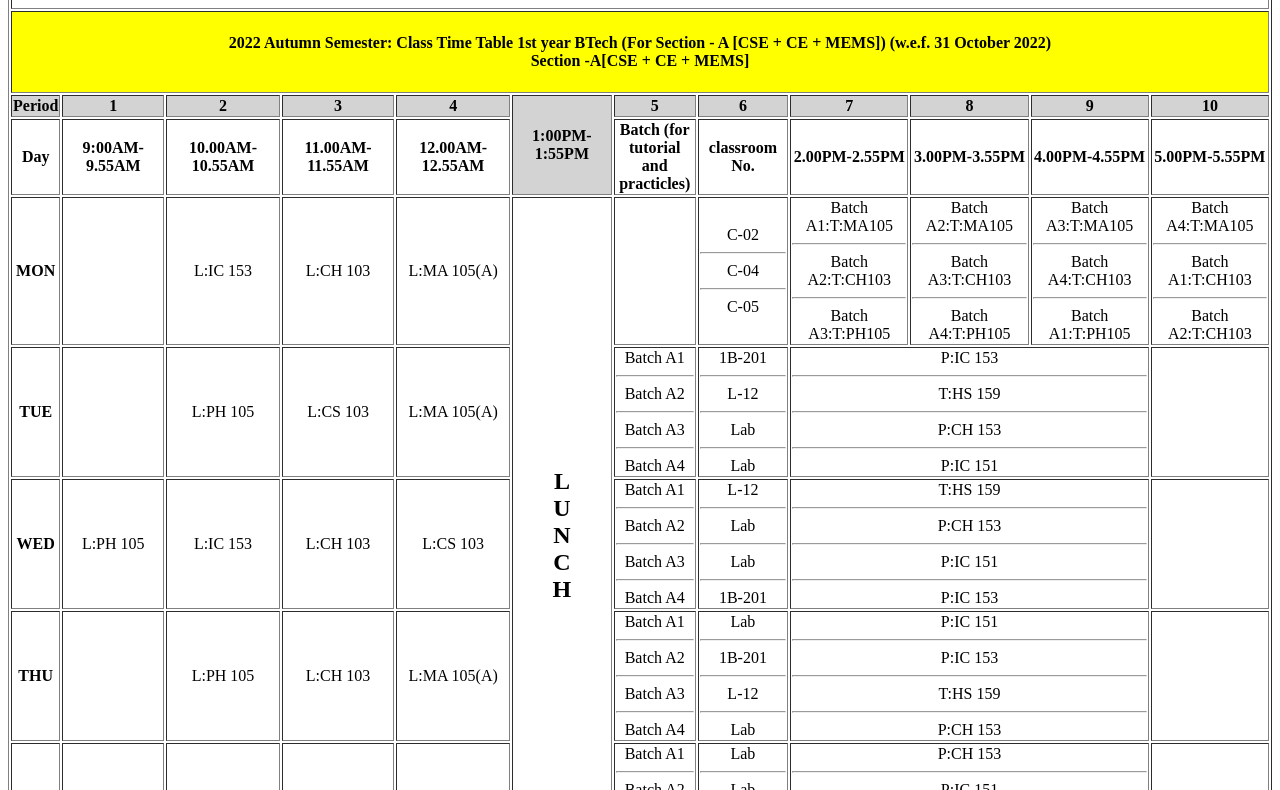
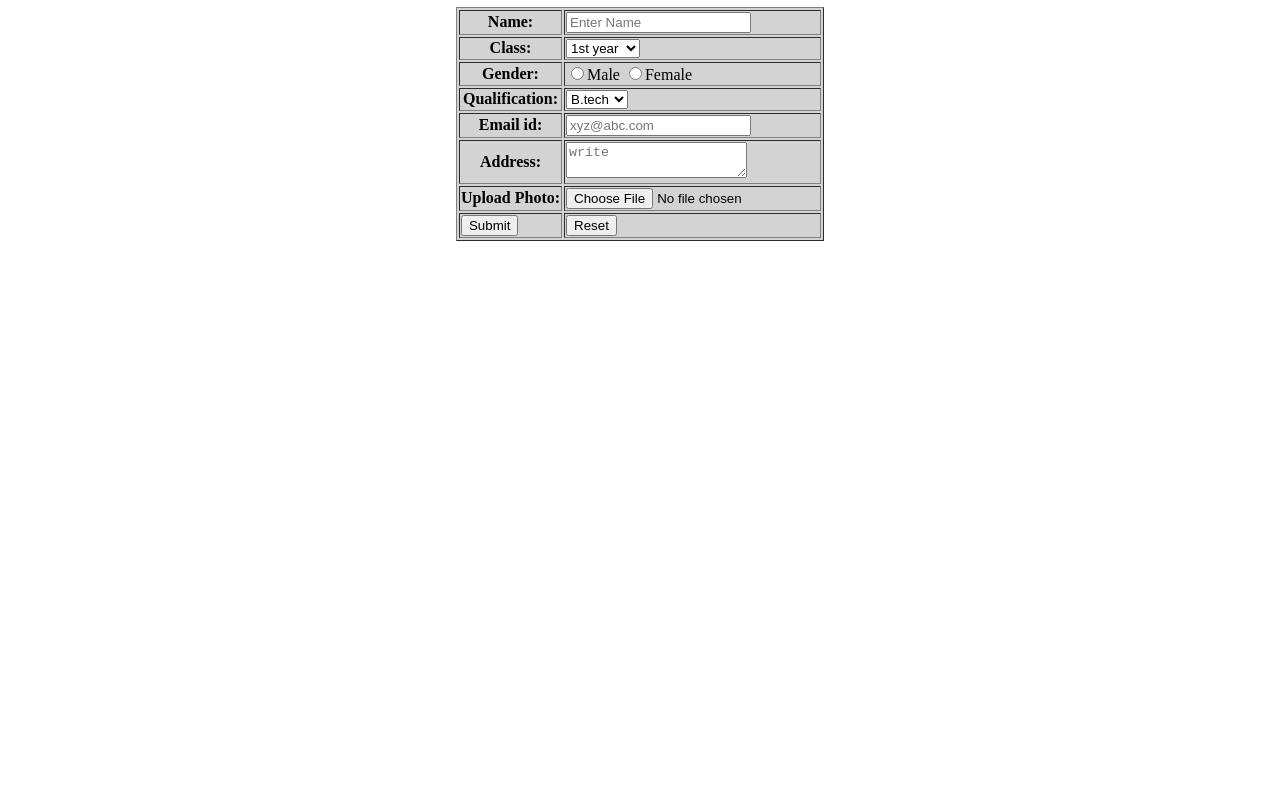
Before and after one commit to Abs6187/FORM, a plain HTML site: page index.html in a window 1280 px wide. Shown: the part 73-863 px from the top of the page. After the commit the page ends 800 px from the top, so only its background shows below. Drawn offline with Linux system fonts and the light colour scheme.

Commit message:
Add files via upload

```diff
--- a/index.html
+++ b/index.html
@@ -1,144 +1,70 @@
 <!DOCTYPE html>
-<!-- saved from url=(0032)http://127.0.0.1:5500/index.html -->
-<html lang="en"><head><meta http-equiv="Content-Type" content="text/html; charset=UTF-8">
-		<title>Time Table</title>
+<html lang="en">
+<head >
+ <title>Form</title>
 </head>
 <body>
-		<table border="1">
-			<tbody><tr align="center" valign="middle">
-				<th colspan="12"><h2> Institute of Technology Indore</h2></th>
+    <h1 align="center" valign="middle">Registration Form</h1>
+    <form>
+        <table bgcolor="lightgrey" align="center" border="1">
+            <tr valign="middle" >
+                <th>Name:</th>
+                <td><input type="text" placeholder="Enter Name"></td>
+
+                <tr valign="middle" >
+                    <th>Class:</th>
+                 <td><Select name="class" id="class">
+                    <option value="1st year">1st year</option>
+                    <option value="2nd year">2nd year</option>
+                    <option value="3rd year">3rd year</option>
+                    <option value="4th year">4th year</option>
+                 </Select></td>
                  </tr>
-			<tr bgcolor="yellow" align="center" valign="middle">
-				<th colspan="12"><h4> 2022 Autumn Semester: Class Time Table 1st year BTech (For Section - A [CSE + CE + MEMS]) (w.e.f. 31 October 2022)<br>Section -A[CSE + CE + MEMS]</h4></th>
+                 <tr valign="middle">
+                    <th>Gender:</th>
+                    <td><label for="1">
+                        <input type="radio" value="male" name="gender" id="1">Male
+                        </label>
+                        <label for="2">
+                        <input type="radio" value="Female" name="gender" id="2">Female
+                        </label></td>
                  </tr>
-			<tr bgcolor="lightgrey" align="center" valign="middle">
-				<th>Period</th>
-				<th>1</th>
-				<th>2</th>
-				<th>3</th>
-				<th>4</th>
-				<th rowspan="2">1:00PM-1:55PM</th>
-				<th>5</th>
-				<th>6</th>
-				<th>7</th>
-				<th>8</th>
-				<th>9</th>
-				<th>10</th>
+                <tr valign="middle">
+                    <th>Qualification:</th>
+                    <td><Select name="Qualification" id="Qualification">
+                        <option value="B.tech">B.tech</option>
+                        <option value="M.tech">M.tech</option>
+                        <option value="M.Sc">M.Sc</option>
+                        <option value="Phd">Phd</option>
+                        <option value="others">others</option>
+                     </Select></td>
                 </tr>
-			<tr align="center" valign="middle">
-				<th>Day</th>
-				<th>9:00AM-9.55AM</th>
-				<th>10.00AM-10.55AM</th>
-				<th>11.00AM-11.55AM</th>
-				<th>12.00AM-12.55AM</th>
-				<th>Batch (for <br> tutorial and <br> practicles)</th>
-				<th>classroom No.</th>
-				<th>2.00PM-2.55PM</th>
-				<th>3.00PM-3.55PM</th>
-				<th>4.00PM-4.55PM</th>
-				<th>5.00PM-5.55PM</th>
+                <tr>
+                    <th>Email id:</th>
+                    <td><input type="mail" placeholder="xyz@abc.com"></td>
                 </tr>
-			<tr align="center" valign="middle">
-				<th>MON     </th>
-				<td>        </td>
-				<td>L:IC 153</td>
-				<td>L:CH 103</td>
-				<td>L:MA 105(A)</td>
-				<td rowspan="5"><h2>L<br>U<br>N<br>C<br>H</h2></td>
-				<td>         </td>
-				<td>C-02 <hr> C-04 <hr> C-05</td>
-				<td>Batch A1:T:MA105<hr>Batch A2:T:CH103<hr>Batch A3:T:PH105</td>
-				<td>Batch A2:T:MA105<hr>Batch A3:T:CH103<hr>Batch A4:T:PH105</td>
-				<td>Batch A3:T:MA105<hr>Batch A4:T:CH103<hr>Batch A1:T:PH105 </td>
-				<td>Batch A4:T:MA105<hr>Batch A1:T:CH103<hr>Batch A2:T:CH103 </td>
+                <tr>
+                    <th>Address:</th>
+                    <td><textarea placeholder="write"></textarea></td>
                 </tr>
-			<tr align="center" valign="middle">
-				<th>TUE</th>
-				<td></td>
-				<td>L:PH 105</td>
-				<td>L:CS 103</td>
-				<td>L:MA 105(A)</td>
-				<td>Batch A1<hr>Batch A2<hr>Batch A3<hr>Batch A4</td>
-				<td>1B-201<hr>L-12<hr>Lab<hr>Lab</td>
-				<td colspan="3">P:IC 153<hr>T:HS 159<hr>P:CH 153<hr>P:IC 151
-				</td>
-				<td></td>
-			</tr>
-			<tr align="center" valign="middle">
-				<th>WED</th>
-				<td>L:PH 105</td>
-				<td>L:IC 153</td>
-				<td>L:CH 103</td>
-				<td>L:CS 103</td>
-				<td>Batch A1<hr>Batch A2<hr>Batch A3<hr>Batch A4</td>
-				<td>L-12<hr>Lab<hr>Lab<hr>1B-201</td>
-				<td colspan="3">T:HS 159<hr>P:CH 153<hr>P:IC 151<hr>P:IC 153</td>
-				<td></td>
-			</tr>
-			<tr align="center" valign="middle">
-				<th>THU</th>
-				<th></th>
-				<td>L:PH 105</td>
-				<td>L:CH 103</td>
-				<td>L:MA 105(A)</td>
-				<td>Batch A1<hr>Batch A2<hr>Batch A3<hr>Batch A4</td>
-				<td>Lab<hr>1B-201<hr>L-12<hr>Lab</td>
-				<td colspan="3">P:IC 151<hr>P:IC 153<hr>T:HS 159<hr>P:CH 153
-					</td><td> </td>
+                <tr>
+                    <th>Upload Photo:</th>
+                    <td><input type="file"></td>
 
                 </tr>
-			<tr align="center" valign="middle">
-				<th>FRI</th>
-				<td></td>
-				<td>L:CH 103</td>
-				<td>L:CS 103</td>
-				<td>L:MA 105(A)</td>
-				<td>Batch A1<hr>Batch A2<hr>Batch A3<hr>Batch A4</td>
-				<td>Lab<hr>Lab<hr>1B-201<hr>L-12</td>
-				<td colspan="3">P:CH 153<hr>P:IC 151<hr>P:P:IC 153<hr>T:HS 159</td>
-				<td></td>
-
+                <tr align="left">
+                    <th><input type="submit"> </th>
+                    <th><input type="reset"></th>
                 </tr>
-		</tbody></table>
-	<!-- Code injected by live-server -->
-<script>
-	// <![CDATA[  <-- For SVG support
-	if ('WebSocket' in window) {
-		(function () {
-			function refreshCSS() {
-				var sheets = [].slice.call(document.getElementsByTagName("link"));
-				var head = document.getElementsByTagName("head")[0];
-				for (var i = 0; i < sheets.length; ++i) {
-					var elem = sheets[i];
-					var parent = elem.parentElement || head;
-					parent.removeChild(elem);
-					var rel = elem.rel;
-					if (elem.href && typeof rel != "string" || rel.length == 0 || rel.toLowerCase() == "stylesheet") {
-						var url = elem.href.replace(/(&|\?)_cacheOverride=\d+/, '');
-						elem.href = url + (url.indexOf('?') >= 0 ? '&' : '?') + '_cacheOverride=' + (new Date().valueOf());
-					}
-					parent.appendChild(elem);
-				}
-			}
-			var protocol = window.location.protocol === 'http:' ? 'ws://' : 'wss://';
-			var address = protocol + window.location.host + window.location.pathname + '/ws';
-			var socket = new WebSocket(address);
-			socket.onmessage = function (msg) {
-				if (msg.data == 'reload') window.location.reload();
-				else if (msg.data == 'refreshcss') refreshCSS();
-			};
-			if (sessionStorage && !sessionStorage.getItem('IsThisFirstTime_Log_From_LiveServer')) {
-				console.log('Live reload enabled.');
-				sessionStorage.setItem('IsThisFirstTime_Log_From_LiveServer', true);
-			}
-		})();
-	}
-	else {
-		console.error('Upgrade your browser. This Browser is NOT supported WebSocket for Live-Reloading.');
-	}
-	// ]]>
-</script>
+        </table>
 
 
 
-</body></html>
+
+
+
+
+
+    </form>
+</body>
+</html>
```
Lines whose indentation alone changed are shown as unchanged.
